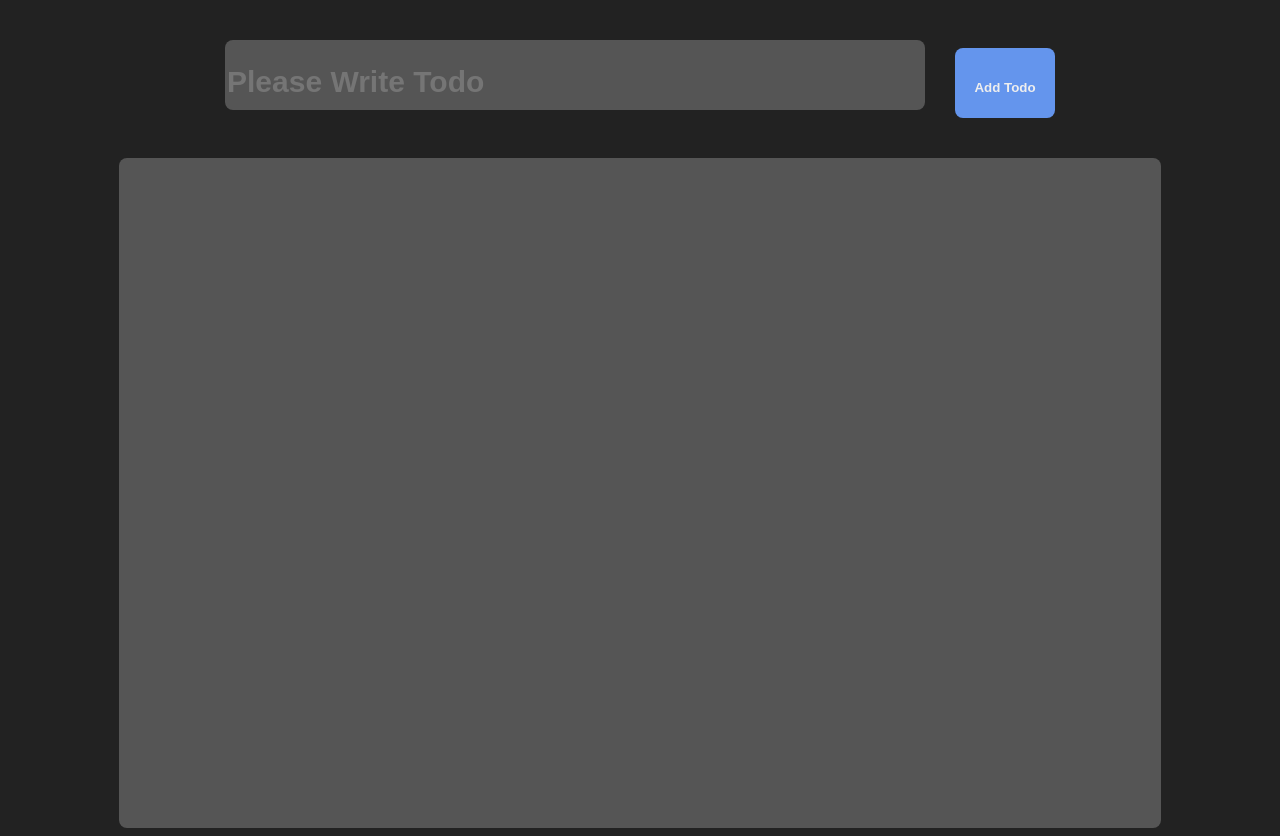
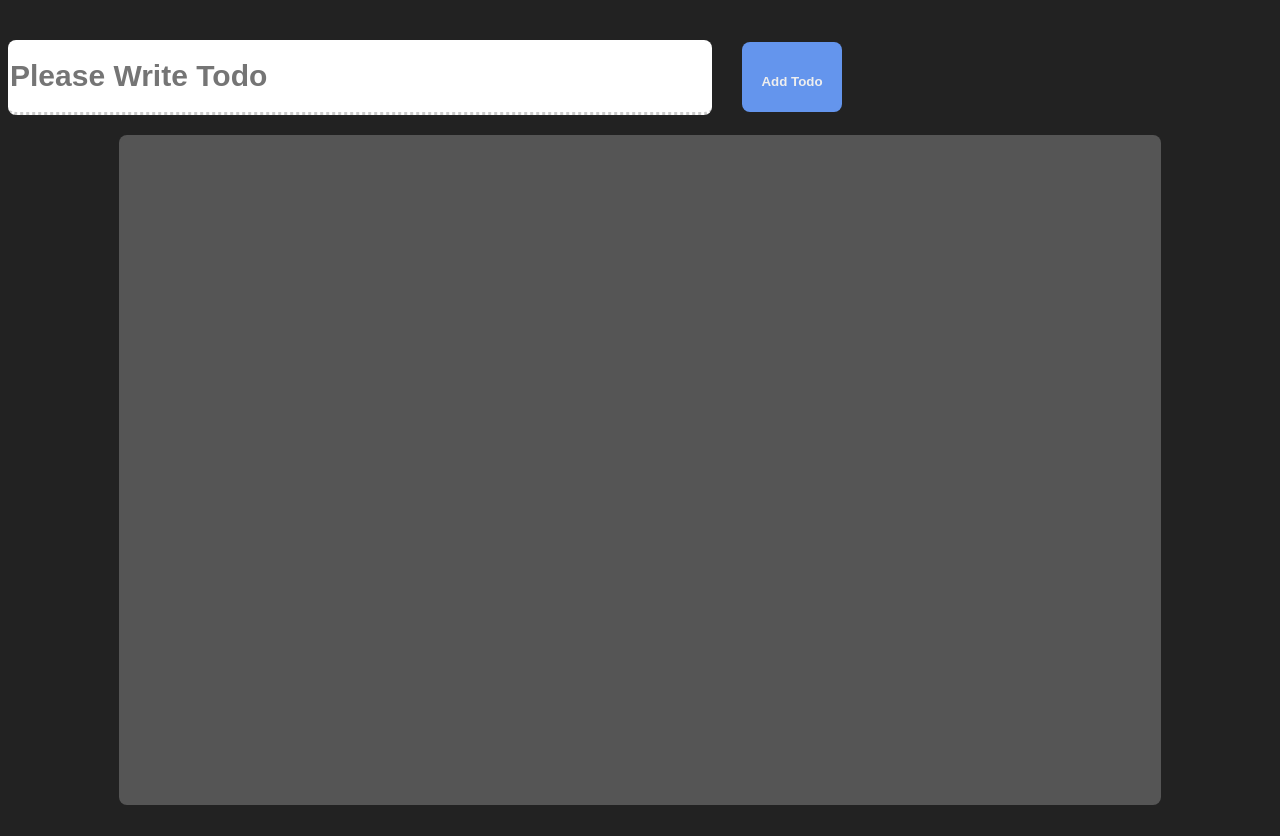
Before and after one commit to yk-you0922/VueTodo, a Vue app: page / in a window 1280 px wide. After the commit the page ends 813 px from the top, so only its background shows below. Built offline with nearby package versions, Linux system fonts and the light colour scheme.

Commit message:
フォーム部分コンポーネント化&データバインディング

```diff
--- a/src/App.vue
+++ b/src/App.vue
@@ -5,27 +5,15 @@
     <ErrorList v-bind:errorMessages="state.errorMessages"/>
 
     <!-- Form.vue -->
-    <div id="todoForm" class="form-btn-wrapper">
-      <input
-        id="todo"
-        class="todo-form"
-        type="search"
-        placeholder="Please Write Todo"
-        v-model="state.todoText"
-      />
-        <!-- v-model="state.todo" -->
-      <button
-        class="submit-btn"
-        v-on:click="addTodo()"
-      >
-        Add Todo
-      </button>
-    </div>
+    <Form
+      v-model:todoTextValue="state.todoText"
+      v-on:onClickAddTodo="addTodo()"
+    />
 
     <!-- Card.vue -->
     <div id="mainCard" class="card-wrapper">
       <!-- v-forで繰り返し -->
-      <div v-for="todo in state.todos" v-bind:key="todo.id">
+      <div v-for="todo in state.todos" :key="todo.id">
 
         <!-- Item.vue -->
         <div class="item-container">
@@ -48,23 +36,25 @@ import {
   reactive,
 } from 'vue';
 // import Card from './components/Card.vue';
-// import Form from './components/Form.vue';
+import Form from './components/Form.vue';
 import ErrorList from './components/ErrorList.vue';
 import { Todo } from './types/Todo';
 import { ErrorMessage } from './constants/ErrorMessage';
 import { MessageManager } from './constants/ErrorMessage';
 
 export default defineComponent ({
+  name: 'App',
   components: {
     // コンポーネント化したものをここで宣言
     ErrorList,
+    Form,
   },
   setup() {
     // 参照するオブジェクト
     const state = reactive({
       todoText: '',
-      todos: new Array<Todo>(),
-      errorMessages: new Array<string>()
+      todos: Array<Todo>(),
+      errorMessages: Array<String>()
     })
 
     // Todo追加ボタン押下時の処理
@@ -100,8 +90,8 @@ export default defineComponent ({
       // Todoへの追加
       state.todos = [...state.todos, newTodo];
       // 追加完了後、入力フォームを空にする + フォーカスを当てる
+      state.todoText = '';
       focusForm();
-      state.todoText = '';
     }
 
     // deleteボタン押下時の処理
@@ -157,54 +147,6 @@ export default defineComponent ({
     margin-top: 40px;
   }
 
-  /* Form.vue */
-  .form-btn-wrapper {
-    vertical-align: middle;
-    position: relative;
-  }
-
-  .todo-form {
-    margin-right: 30px;
-    height: 70px;
-    width: 700px;
-    border-radius: 8px;
-    border: none;
-    outline: 0;
-    font-size: 50px;
-    font-weight: bold;
-    background-color: #555;
-    color: #777;
-  }
-
-  .todo-form::placeholder {
-    font-weight: bold;
-    font-size: 30px;
-    align-content: center;
-  }
-
-  input:focus {
-    outline: 3px #777 solid;
-  }
-
-  .submit-btn {
-    padding: 10px;
-    width: 100px;
-    height: 70px;
-    background-color: #6495ed;
-    color: #eee;
-    font-weight: bold;
-    border-radius: 8px;
-    border: 0;
-    outline: 0;
-    overflow: visible;
-    line-height: 60px;
-  }
-
-  .submit-btn:hover {
-    opacity: 0.8;
-    cursor: pointer;
-  }
-
   /* Card.vue */
   .card-wrapper {
     width: 80%;
```
